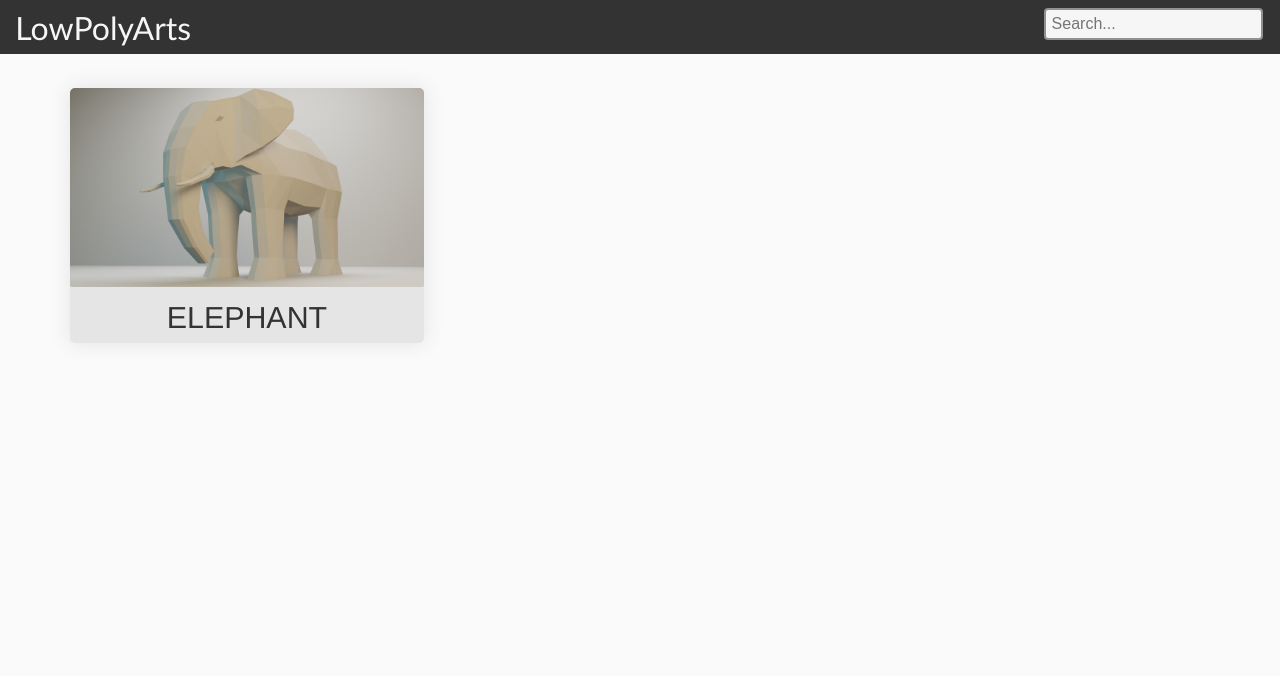
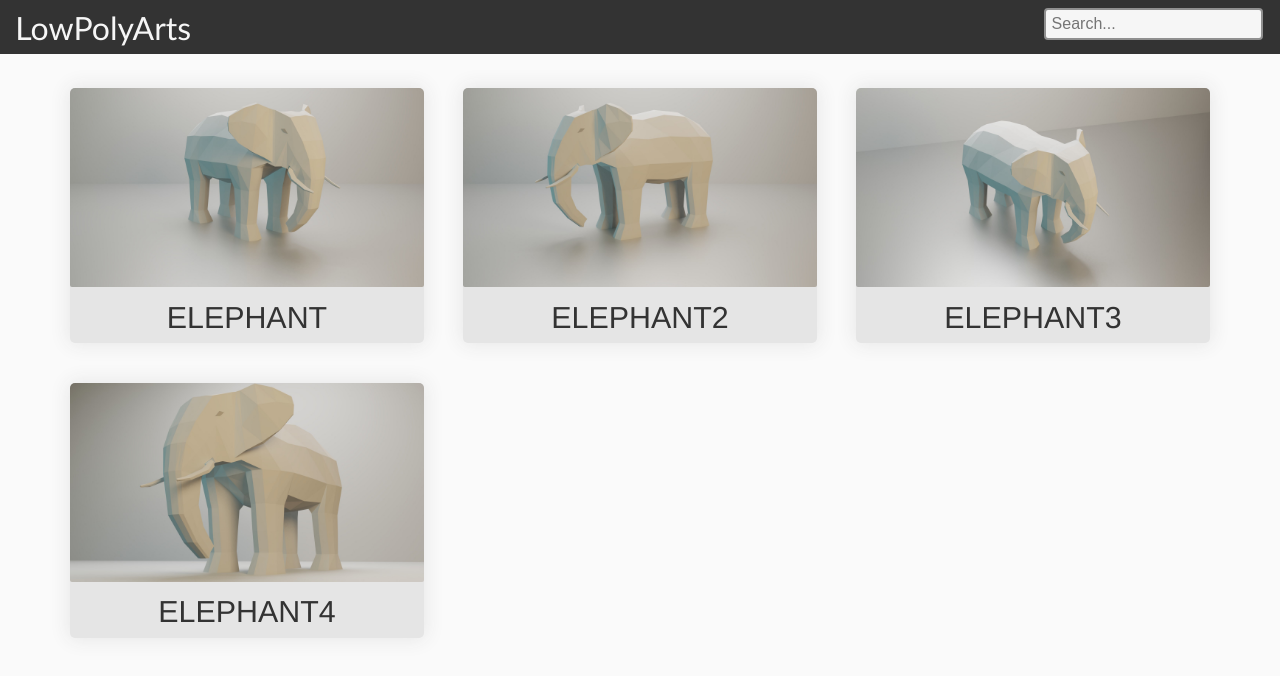
Before and after one commit to ShashankVinayak/lowpolyarts, a React (Create React App) app: page / in a window 1280 px wide. Shown: the top 676 px of the page. Built offline with nearby package versions, Linux system fonts and the light colour scheme.

Commit message:
Add code for generating cards from json data

```diff
--- a/src/js/Card.js
+++ b/src/js/Card.js
@@ -4,12 +4,16 @@ import CardImage from "./CardImage";
 import CardName from "./CardName";
 
 class Card extends Component {
+  constructor(props){
+    super(props);
+  }
+
   render() {
     return (
       <div className="lpa-cardview-card-container">
         <div className="lpa-cardview-card">
-          <CardImage />
-          <CardName />
+          <CardImage image={this.props.cards.image} />
+          <CardName model={this.props.cards.model}/>
         </div>
       </div>
     );
--- a/src/js/CardImage.js
+++ b/src/js/CardImage.js
@@ -9,6 +9,7 @@ class CardImage extends Component {
     };
     this.handleMouseEnter = this.handleMouseEnter.bind(this);
     this.handleMouseLeave = this.handleMouseLeave.bind(this);
+    this.imageName = this.props.image.name;
   }
 
   handleMouseEnter() {
@@ -43,7 +44,7 @@ class CardImage extends Component {
       >
         <img
           className="pure-img lpa-cardview-card-img"
-          src={require('../images/Image4.jpg')}
+          src={require("../images/"+this.imageName+".jpg")}
         />
         {hoverElement}
       </div>
--- a/src/js/CardName.js
+++ b/src/js/CardName.js
@@ -2,11 +2,17 @@ import React, { Component } from "react";
 import "../css/cardname.css";
 
 class CardName extends Component {
+  constructor(props){
+    super(props);
+
+    this.modelName = this.props.model.name;
+  }
+
   render() {
     return (
       <div className="lpa-cardview-card-name-container">
         <center>
-          <p className="lpa-cardview-card-name">ELEPHANT</p>
+          <p className="lpa-cardview-card-name">{this.modelName.toUpperCase()}</p>
         </center>
       </div>
     );
--- a/src/js/CardViewContent.js
+++ b/src/js/CardViewContent.js
@@ -1,18 +1,110 @@
 import React, { Component } from "react";
 import "../css/cardviewcontent.css";
+import CardsJSON from "../jsondata/cards.json";
 import Card from "./Card";
 
 /* Conditional rendering when screen width is between 768px to 1024px */
 class CardViewContent extends Component {
+  constructor(props) {
+    super(props);
+
+    this.cardViewContentList = [];
+    this.errorMsg = "";
+
+    this.state = {
+      cardviewcontent : this.cardViewContentList
+    };
+  }
+
+  errorHandler(msg) {
+    console.log("Something went wrong");
+    console.log("Error: " + msg);
+  }
+
+  getCardsJSONData(){
+    return CardsJSON.cards;
+  }
+
+  getBrowserWindowWidth() {
+    return Number(window.innerWidth);
+  }
+
+  isTabletMode(width) {
+    let windowWidth = width;
+    if (isNaN(windowWidth)) {
+      this.errorMsg = "Browser window width is not a number";
+      this.errorHandler(this.errorMsg);
+      /* As window width is not available, length 3 is set as default */
+      return false;
+    }
+
+    if (windowWidth >= 768 && windowWidth <= 1024) {
+      return true;
+    }
+
+    return false;
+  }
+
+  getListLength(){
+    return this.isTabletMode(this.getBrowserWindowWidth()) ? 2 : 3;
+  }
+
+  getCardList(listLength) {
+    let cardListLength = listLength;
+    let cardList = [];
+    for (let i = 0; i < cardListLength; i++) {
+      cardList[i] = [];
+    }
+    return cardList;
+  }
+
+  getCardComponentList(jsonCardsList) {
+    let i = 0,j = 0, cardComponentListLength = 0, cardComponent, cardComponentList = [];
+    let jsonCardsListLength = jsonCardsList.length;
+    cardComponentList = this.getCardList(this.getListLength());
+    cardComponentListLength = cardComponentList.length;
+
+    while(j < jsonCardsListLength){
+      i = i % cardComponentListLength;
+      cardComponent = ( <Card cards={jsonCardsList[j]} key={jsonCardsList[j].model.name} /> );
+      cardComponentList[i].push(cardComponent);
+      i = i + 1;
+      j = j + 1;
+    }
+
+    return cardComponentList;
+  }
+
+  getCardViewContentList(){
+    let i=0, cardViewContent;
+    let jsonCardsList = this.getCardsJSONData();
+    let cardComponentList = this.getCardComponentList(jsonCardsList);
+    let cardComponentListLength = cardComponentList.length;
+    let cardViewContentList = this.getCardList(cardComponentListLength);
+    while(i < cardComponentListLength){
+      cardViewContent = ( <div className="pure-u-1 pure-u-md-1-2 pure-u-lg-1-3"> {cardComponentList[i]} </div> );
+      cardViewContentList[i].push(cardViewContent);
+      i = i + 1;
+    }
+    return cardViewContentList;
+  }
+
+  renderCardView(){
+      this.cardViewContentList = this.getCardViewContentList();
+      this.setState({
+        cardviewcontent : this.cardViewContentList
+      });
+  }
+
+  componentDidMount(){
+    this.renderCardView();
+  }
+
   render() {
     return (
       <div className="lpa-cardview-content">
         <div className="lpa-cardview-cardlist">
-          <div className="pure-u-1 pure-u-md-1-2 pure-u-lg-1-3">
-            <Card />
-          </div>
-          <div className="pure-u-1 pure-u-md-1-2 pure-u-lg-1-3" />
-          <div className="pure-u-1 pure-u-md-1-2 pure-u-lg-1-3" />
+          {this.state.cardviewcontent}
         </div>
       </div>
     );
--- a/src/jsondata/cards.json
+++ b/src/jsondata/cards.json
@@ -2,10 +2,34 @@
   "cards": [
     {
       "image": {
-        "url": "../images/Image4.jpg"
+        "name": "Image1"
       },
-      "name": {
-        "modelname": "elephant"
+      "model": {
+        "name": "elephant"
+      }
+    },
+    {
+      "image": {
+        "name": "Image2"
+      },
+      "model": {
+        "name": "elephant2"
+      }
+    },
+    {
+      "image": {
+        "name": "Image3"
+      },
+      "model": {
+        "name": "elephant3"
+      }
+    },
+    {
+      "image": {
+        "name": "Image4"
+      },
+      "model": {
+        "name": "elephant4"
       }
     }
   ]
```
Also changed, not shown: src/images/Image1.jpg (added), src/images/Image2.jpg (added).
